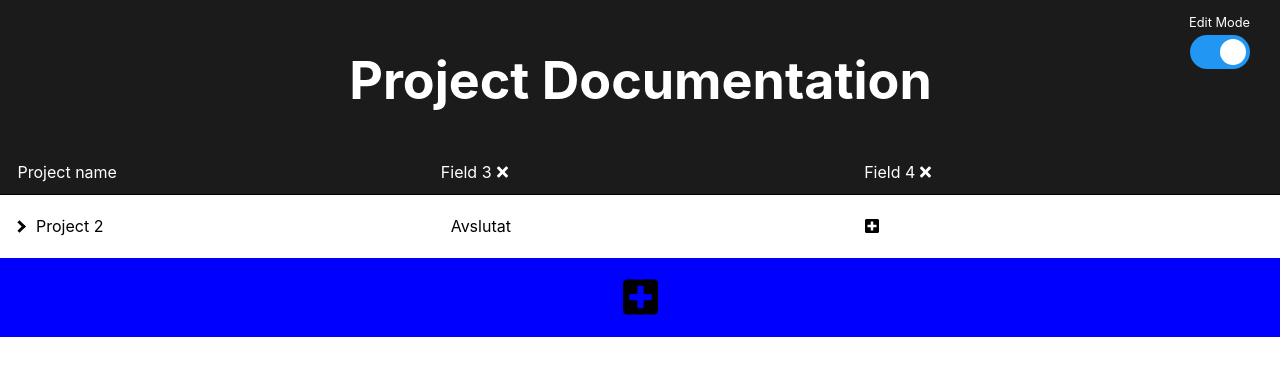
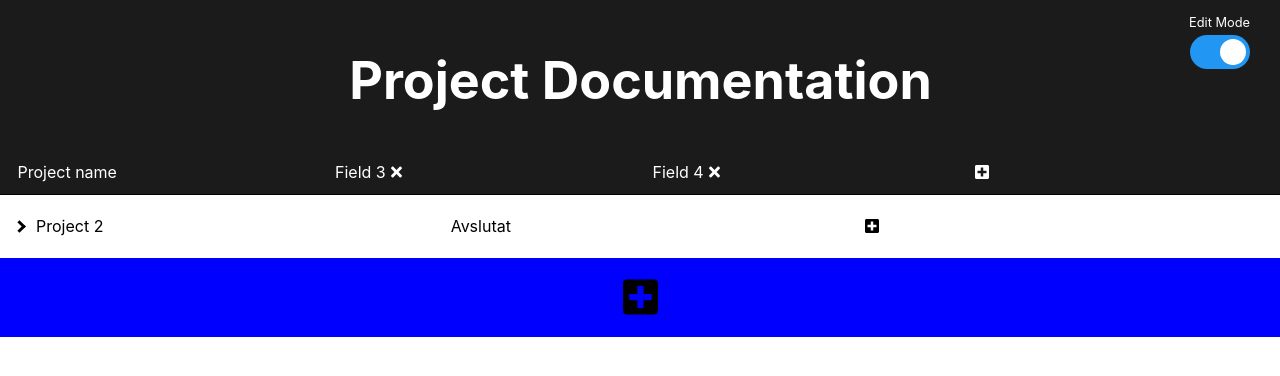
Before and after one commit to bovicbro/projectDocumentation, a React (Create React App) app: page / in a window 1280 px wide. Shown: the top 376 px of the page. Built offline with nearby package versions, Linux system fonts and the light colour scheme.

Commit message:
make it possible to add new fields

```diff
--- a/src/components/projects/ProjectGrid.js
+++ b/src/components/projects/ProjectGrid.js
@@ -1,16 +1,16 @@
-import { connect } from "react-redux";
-import React, { Component } from "react";
-import "./projectGrid.css";
-import ProjectGridRow from "./ProjectGridRow";
-import EditableFieldLabel from "../fields/EditableFieldLabel";
-import { toggleFieldAsColumn } from "../../store/actions/updateField";
-import { FontAwesomeIcon } from "@fortawesome/react-fontawesome";
-import { newProject } from "../../store/actions/newProject";
-
+import { connect } from 'react-redux'
+import React, { Component } from 'react'
+import './projectGrid.css'
+import ProjectGridRow from './ProjectGridRow'
+import EditableFieldLabel from '../fields/EditableFieldLabel'
+import { toggleFieldAsColumn } from '../../store/actions/updateField'
+import { FontAwesomeIcon } from '@fortawesome/react-fontawesome'
+import { newProject } from '../../store/actions/newProject'
+import { newField } from '../../store/actions/newField'
 class ProjectGrid extends Component {
   toggleField = field => {
-    return () => this.props.toggleFieldAsColumn(field);
-  };
+    return () => this.props.toggleFieldAsColumn(field)
+  }
 
   renderProjects() {
     return this.props.projects.map(project => (
@@ -19,7 +19,7 @@ class ProjectGrid extends Component {
         fields={this.props.fields}
         key={project._id}
       />
-    ));
+    ))
   }
 
   renderRemoveIcon(field) {
@@ -28,16 +28,30 @@ class ProjectGrid extends Component {
         <span onClick={this.toggleField(field)}>
           <FontAwesomeIcon icon="times" />
         </span>
-      );
+      )
     }
   }
 
+  addField = () => {
+    this.props.newField('New Field', true)
+  }
+
+  renderAddColumn() {
+    return (
+      <div className="projectGridColumn">
+        <span onClick={this.addField} className="addField">
+          <FontAwesomeIcon icon="plus-square" />
+        </span>
+      </div>
+    )
+  }
+
   addProject = () => {
-    this.props.newProject("New project");
-  };
+    this.props.newProject('New project')
+  }
 
   render() {
-    const fields = this.props.fields;
+    const fields = this.props.fields
     return (
       <div className="projectGrid">
         <div className="projectGridRow projectGridHeader">
@@ -50,15 +64,16 @@ class ProjectGrid extends Component {
                   <EditableFieldLabel field={field} />
                   {this.renderRemoveIcon(field)}
                 </div>
-              );
+              )
             })}
+          {this.renderAddColumn()}
         </div>
         {this.renderProjects()}
         <span onClick={this.addProject} className="addProject">
           <FontAwesomeIcon icon="plus-square" />
         </span>
       </div>
-    );
+    )
   }
 }
 
@@ -66,16 +81,17 @@ const mapStateToProps = state => {
   return {
     projects: state.projects,
     fields: state.fields,
-    editable: state.settings.editable
-  };
-};
+    editable: state.settings.editable,
+  }
+}
 
 const mapDispatchToProps = {
   toggleFieldAsColumn,
-  newProject
-};
+  newProject,
+  newField,
+}
 
 export default connect(
   mapStateToProps,
   mapDispatchToProps
-)(ProjectGrid);
+)(ProjectGrid)
--- a/src/store/actions/actionTypes.js
+++ b/src/store/actions/actionTypes.js
@@ -1,6 +1,7 @@
-export const LOAD_PROJECTS = "LOAD_PROJECTS";
-export const LOAD_FIELDS = "LOAD_FIELDS";
-export const TOGGLE_EDIT_MODE = "TOGGLE_EDIT_MODE";
-export const UPDATE_PROJECT = "UPDATE_PROJECT";
-export const UPDATE_FIELD = "UPDATE_FIELD";
-export const NEW_PROJECT = "NEW_PROJECT";
+export const LOAD_PROJECTS = 'LOAD_PROJECTS'
+export const LOAD_FIELDS = 'LOAD_FIELDS'
+export const TOGGLE_EDIT_MODE = 'TOGGLE_EDIT_MODE'
+export const UPDATE_PROJECT = 'UPDATE_PROJECT'
+export const UPDATE_FIELD = 'UPDATE_FIELD'
+export const NEW_PROJECT = 'NEW_PROJECT'
+export const NEW_FIELD = 'NEW_FIELD'
--- /dev/null
+++ b/src/store/actions/newField.js
@@ -0,0 +1,12 @@
+import { NEW_FIELD } from './actionTypes'
+
+export const newField = (label, isColumn = false) => {
+  return {
+    type: NEW_FIELD,
+    payload: {
+      label,
+      type: 'text',
+      isColumn,
+    },
+  }
+}
--- a/src/store/reducers/fieldReducer.js
+++ b/src/store/reducers/fieldReducer.js
@@ -1,4 +1,4 @@
-import { LOAD_FIELDS, UPDATE_FIELD } from '../actions/actionTypes'
+import { LOAD_FIELDS, UPDATE_FIELD, NEW_FIELD } from '../actions/actionTypes'
 
 const initialState = []
 
@@ -14,6 +14,16 @@ export default function fieldReducer(state = initialState, action) {
           : field
       })
 
+    case NEW_FIELD:
+      const field = {
+        ...action.payload,
+        _id: Math.random()
+          .toString(36)
+          .substring(7),
+      }
+
+      return [...state, field]
+
     default:
       return state
   }
```
